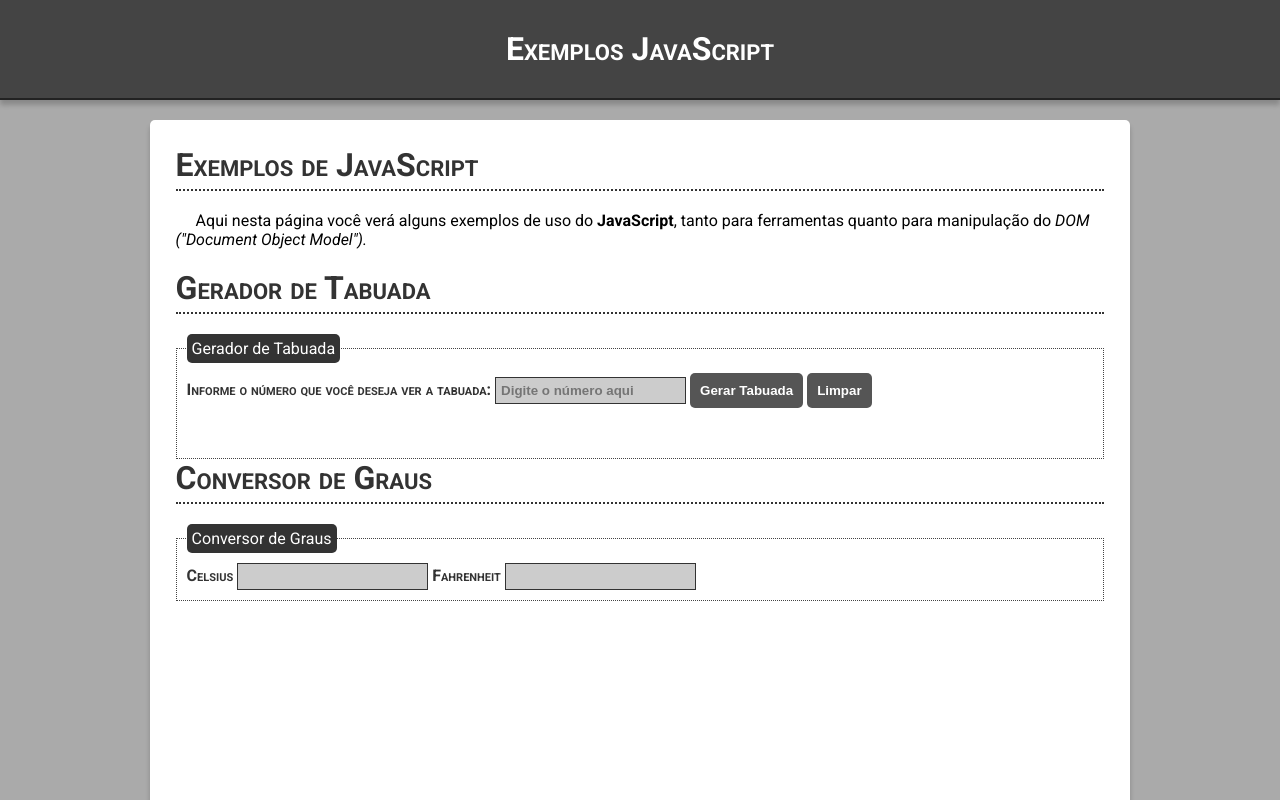
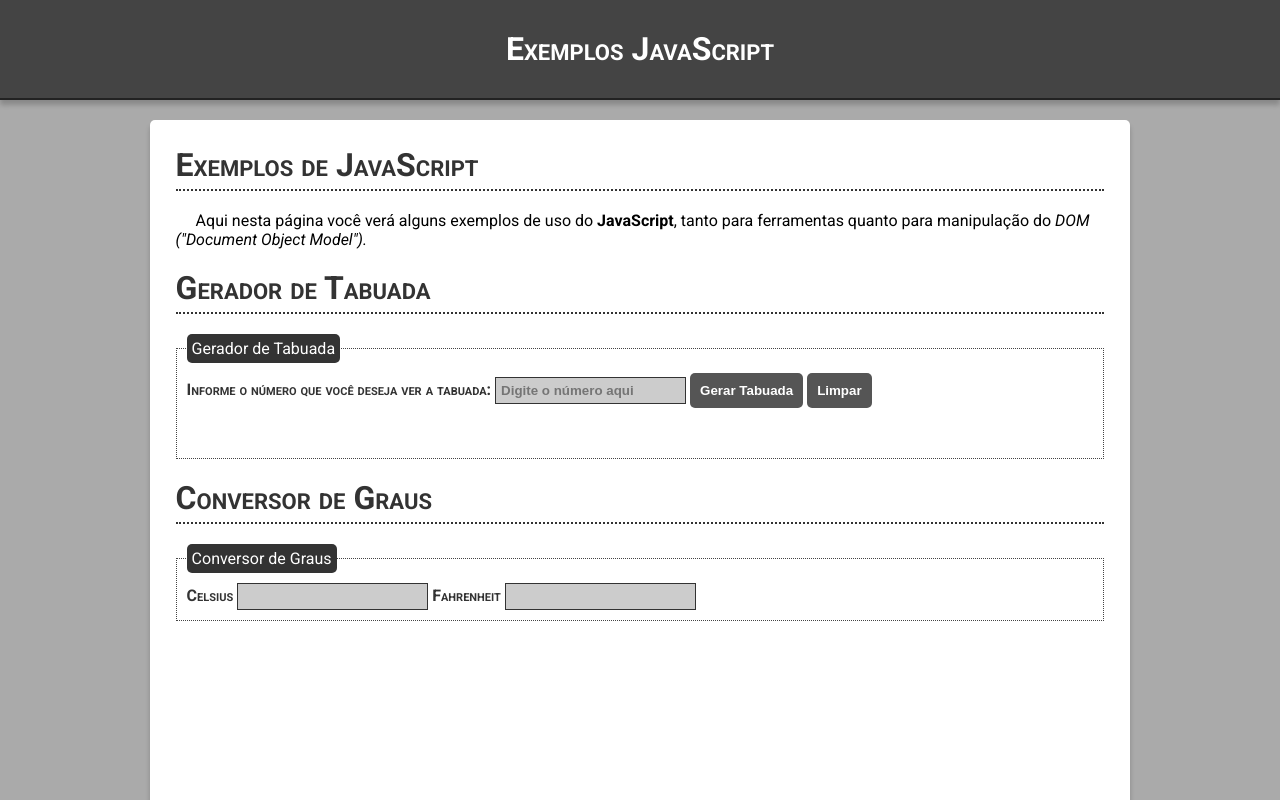
Before and after one commit to helderluisdasilva/exemplos_javascript, a plain HTML site: page index.html in a window 1280 px wide. Shown: the top 800 px of the page. Drawn offline with Linux system fonts and the light colour scheme.

Commit message:
Update style.css

```diff
--- a/css/style.css
+++ b/css/style.css
@@ -5,7 +5,8 @@
 body{background-color:#AAA; font-family: Roboto, "Trebuchet MS", Verdana, Geneva, Tahoma, sans-serif;}
 header{width:100%; height:100px; text-align:center; color:white; background-color:#444; padding-top:30px; font-variant: small-caps; box-shadow:0px 5px 5px #00000033; border-bottom:2px solid #222;}
 main{width:90vw; max-width:980px; min-height:800px; background-color:#FFF; padding:2%; border-radius:5px; margin:20px auto; box-shadow:0px 5px 5px #00000033;}
-main > h1{font-variant: small-caps; color:#333; padding-bottom:5px; border-bottom:2px dotted #333; margin-bottom:20px;}
+main > h1:first-child{margin-top:0;}
+main > h1{font-variant: small-caps; color:#333; padding-bottom:5px; border-bottom:2px dotted #333; margin:20px 0;}
 main > p{margin:20px 0; text-indent: 20px; text-justify:justify;}
 main > table{width:100%; border-collapse: collapse; margin-bottom:30px;}
 main > table > thead > tr > td{background-color:#333; color:white; font-weight: bold; text-align:center; padding:10px; border:1px solid #333;}
```
